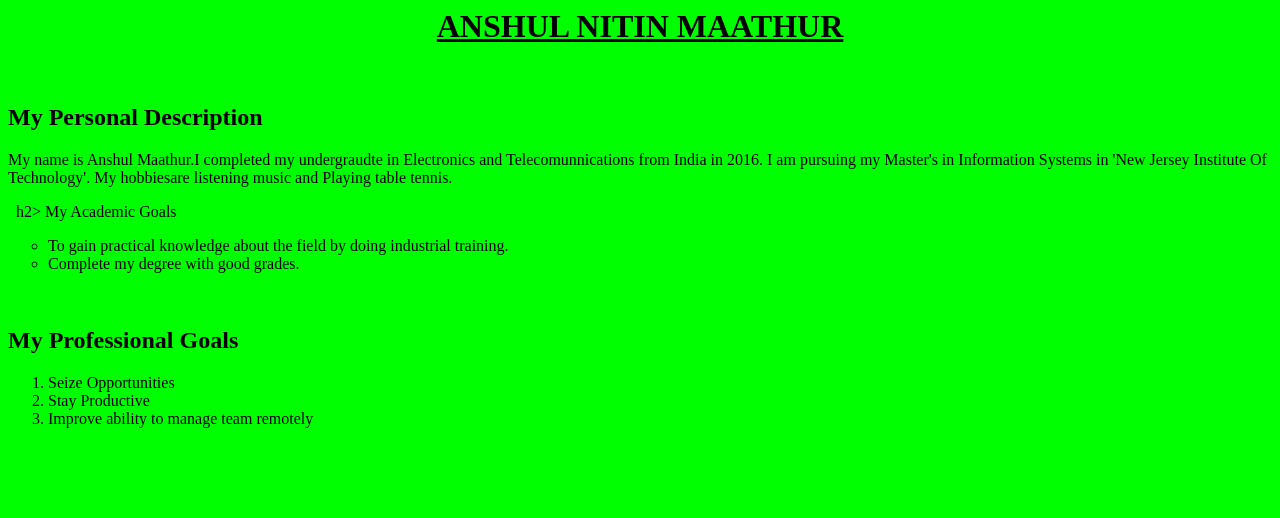
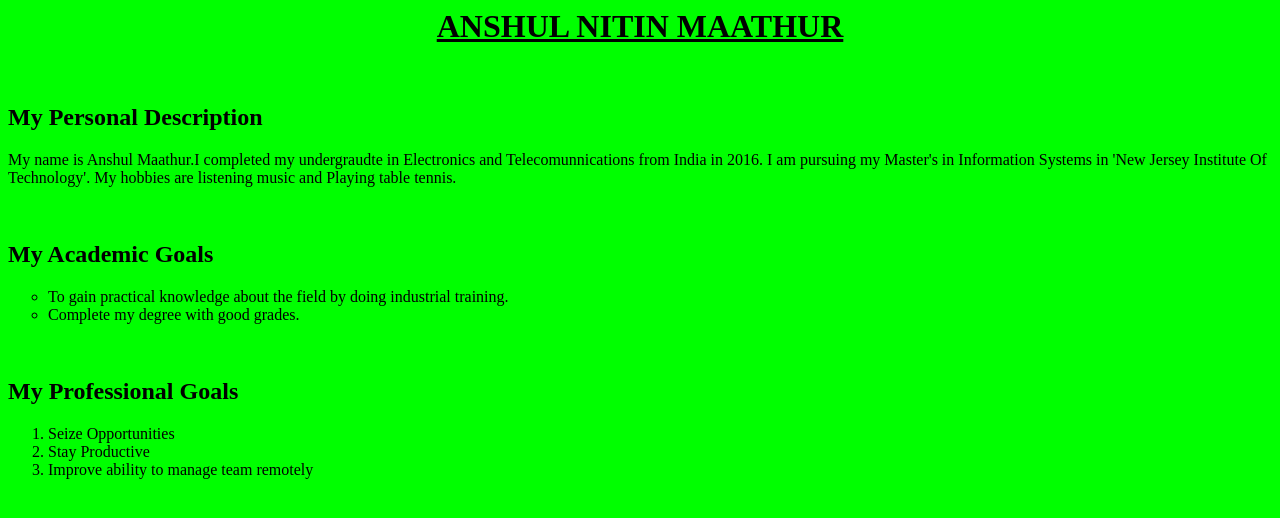
Before and after one commit to anm56/Website, a plain HTML site: page index.html in a window 1280 px wide. Drawn offline with Linux system fonts and the light colour scheme.

Commit message:
added index

```diff
--- a/index.html
+++ b/index.html
@@ -6,12 +6,13 @@
 	<h1><center><u>ANSHUL NITIN MAATHUR</u></center></h1>
 	&nbsp
 	<h2>My Personal Description</h2>
-	<p> My name is Anshul Maathur.I completed my undergraudte in Electronics and Telecomunnications from India in 2016. I am pursuing my Master's in Information Systems in 'New Jersey Institute Of Technology'. My hobbiesare listening music and Playing table tennis.</p>
+	<p> My name is Anshul Maathur.I completed my undergraudte in Electronics and Telecomunnications from India in 2016. I am pursuing my Master's in Information
+	    Systems in 'New Jersey Institute Of Technology'. My hobbies are listening music and Playing table tennis.</p>
 	&nbsp
-	h2> My Academic Goals </h2>
-				<p> <ul style="list-style-type:circle">
-				 <li> To gain practical knowledge about the field by doing industrial training. </li>
-				 <li> Complete my degree with good grades.</li></ul> </p>
+	<h2> My Academic Goals </h2>
+	<p> <ul style="list-style-type:circle">
+	<li> To gain practical knowledge about the field by doing industrial training. </li>
+        <li> Complete my degree with good grades.</li></ul> </p>
 	&nbsp
 	<h2> My Professional Goals </h2>
 	<p>
```
